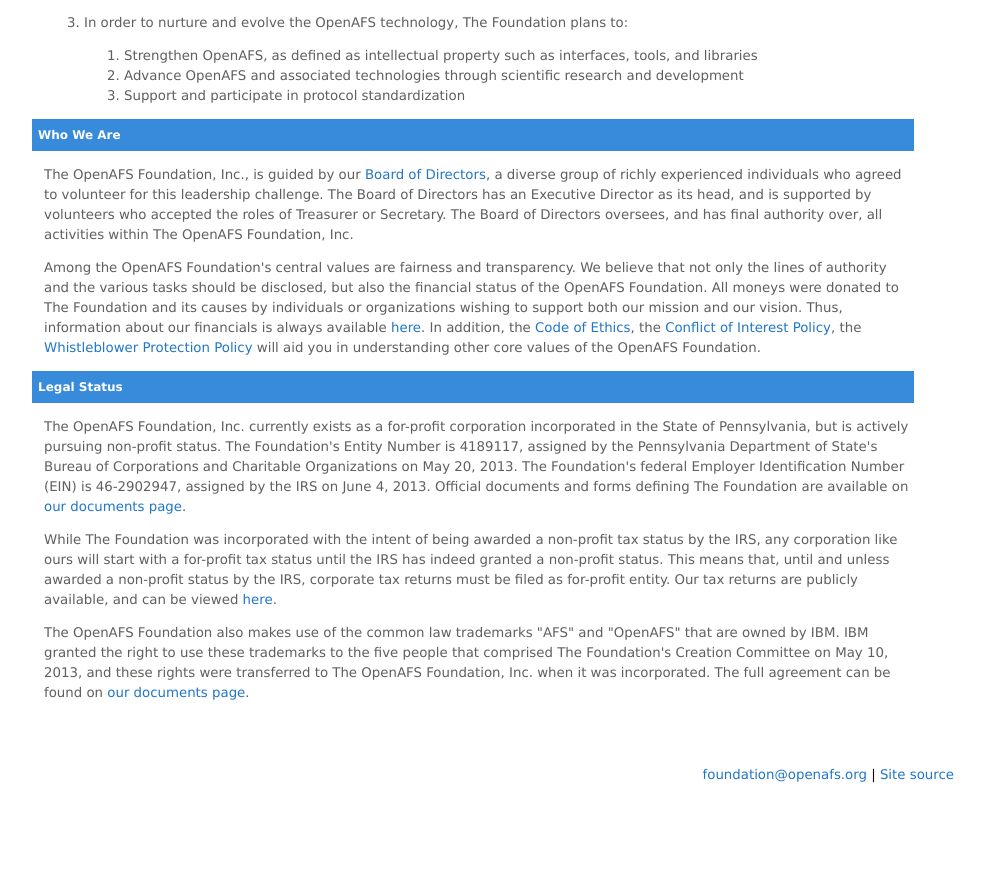
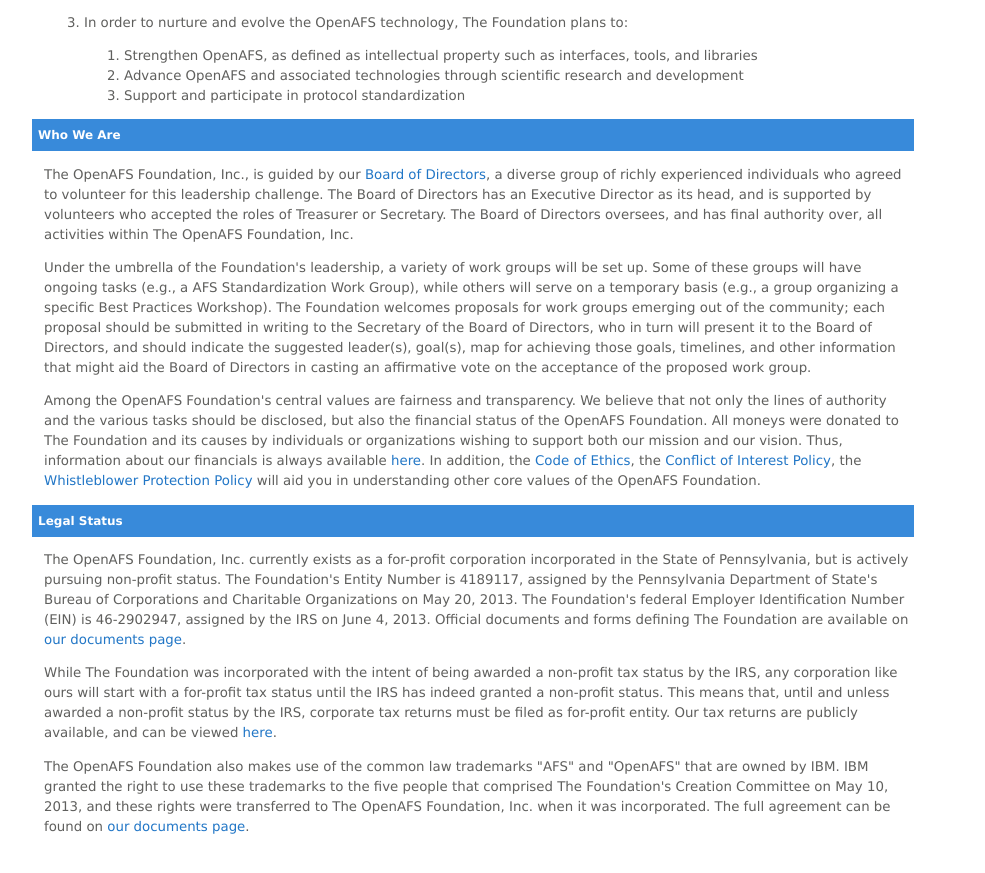
Before and after one commit to openafsfoundation/openafsfoundation.org, a Jekyll site: the page built from about/index.md, in a window 1280 px wide and 900 px high, scrolled down 867 px. Shown: the top 873 px of the window, without its empty margins (161-1146 px from the left). Built offline with Jekyll 4.4.1, drawn with Linux system fonts in a browser that asks for light colours; before the commit the page ends 1710 px from its top, so only the background shows below that.

Commit message:
Text edit: add "work groups"
Added full paragraph on workgroups, what kind there can be, how to become one, etc.  This change includes no more and no less than that full paragraph.

```diff
--- a/about/index.md
+++ b/about/index.md
@@ -71,6 +71,8 @@
 Directors oversees, and has final authority over, all activities within The
 OpenAFS Foundation, Inc.
 
+Under the umbrella of the Foundation's leadership, a variety of work groups will be set up.  Some of these groups will have ongoing tasks (e.g., a AFS Standardization Work Group), while others will serve on a temporary basis (e.g., a group organizing a specific Best Practices Workshop).  The Foundation welcomes proposals for work groups emerging out of the community; each proposal should be submitted in writing to the Secretary of the Board of Directors, who in turn will present it to the Board of Directors, and should indicate the suggested leader(s), goal(s), map for achieving those goals, timelines, and other information that might aid the Board of Directors in casting an affirmative vote on the acceptance of the proposed work group.
+
 Among the OpenAFS Foundation's central values are fairness and transparency.
 We believe that not only the lines of authority and the various tasks should be
 disclosed, but also the financial status of the OpenAFS Foundation. All moneys
```
